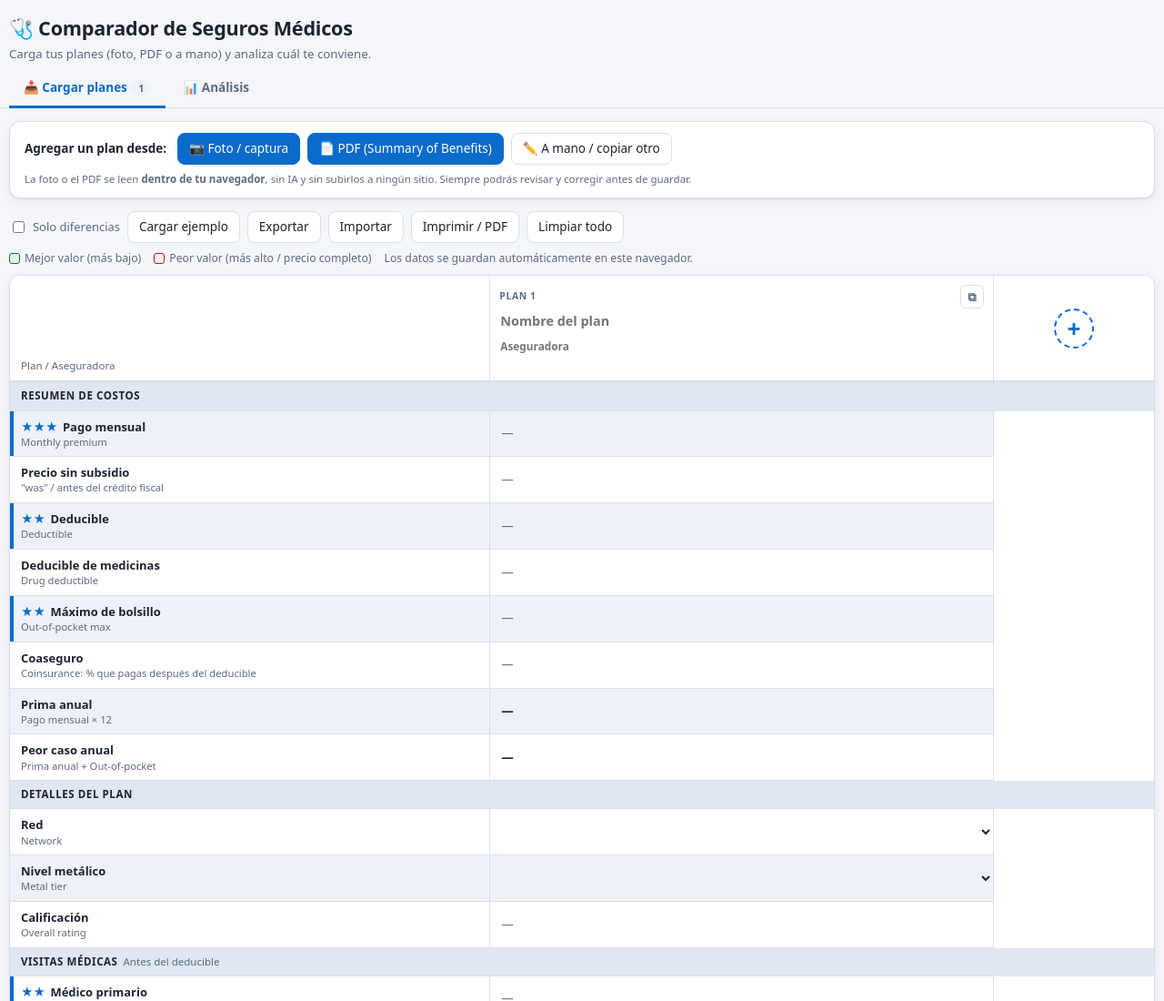
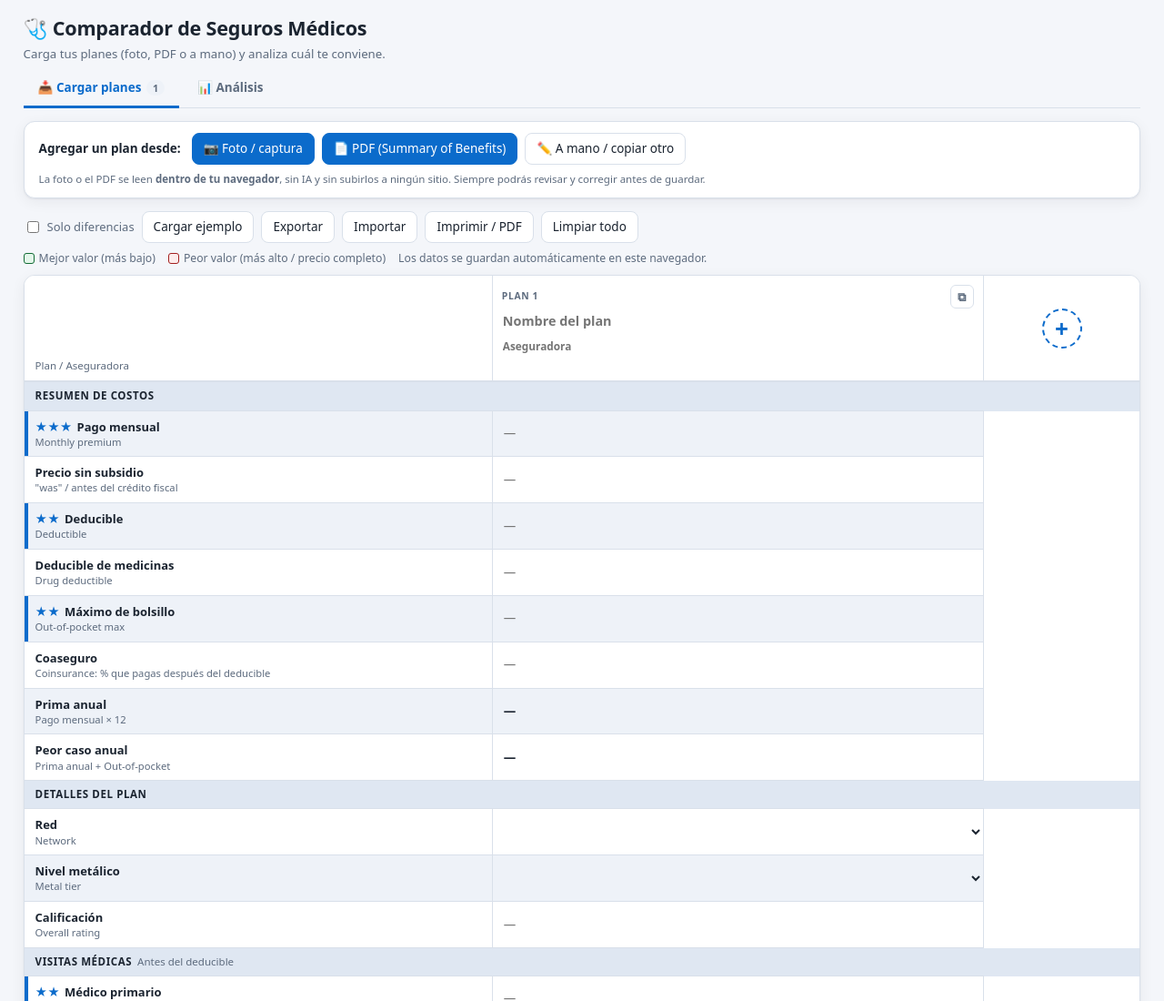
Before and after one commit to fnabelardo/insurance-compare, a plain HTML site: page index.html in a window 1280 px wide. Shown: the top 1100 px of the page at 91% size. Drawn offline with Linux system fonts and the light colour scheme.

Commit message:
Volver a dejar márgenes laterales (contenido centrado, máx. 1560px)
Co-Authored-By: Claude Opus 5.5 <noreply@anthropic.com>

```diff
--- a/index.html
+++ b/index.html
@@ -13,6 +13,7 @@
   --best-bg:#e3f6ea; --best-ink:#136c36; --worst-bg:#fdecec; --worst-ink:#a32020;
   --section:#dfe7f2; --shadow:0 1px 2px rgba(16,24,40,.06),0 4px 16px rgba(16,24,40,.06);
   --label-w:210px; --col-w:220px;
+  --page-max:1560px; --gutter:clamp(12px,2vw,32px);
 }
 @media (prefers-color-scheme: dark){
   :root:not([data-theme="light"]){
@@ -32,7 +33,7 @@
 html,body{margin:0}
 html{font-size:90%}
 body{background:var(--bg);color:var(--text);font:13.5px/1.4 system-ui,-apple-system,"Segoe UI",Roboto,Helvetica,Arial,sans-serif}
-header.top{margin:0;padding:16px 10px 8px;display:flex;flex-wrap:wrap;gap:12px;align-items:flex-end;justify-content:space-between}
+header.top{max-width:var(--page-max);margin:0 auto;padding:16px var(--gutter) 8px;display:flex;flex-wrap:wrap;gap:12px;align-items:flex-end;justify-content:space-between}
 h1{margin:0;font-size:1.5rem;letter-spacing:-.01em}
 .sub{margin:4px 0 0;color:var(--muted);font-size:.92rem}
 .toolbar{display:flex;flex-wrap:wrap;gap:8px;align-items:center}
@@ -41,12 +42,12 @@ button{font:inherit;cursor:pointer}
 .btn:hover{border-color:var(--accent)}
 .btn.primary{background:var(--accent);color:var(--accent-ink);border-color:var(--accent)}
 .toggle{display:flex;gap:6px;align-items:center;color:var(--muted);font-size:.9rem;user-select:none}
-.legend{margin:0;padding:0 10px 10px;display:flex;flex-wrap:wrap;gap:14px;color:var(--muted);font-size:.85rem}
+.legend{max-width:var(--page-max);margin:0 auto;padding:0 var(--gutter) 10px;display:flex;flex-wrap:wrap;gap:14px;color:var(--muted);font-size:.85rem}
 .chip{display:inline-block;width:12px;height:12px;border-radius:3px;vertical-align:-2px;margin-right:5px}
 .chip.best{background:var(--best-bg);border:1px solid var(--best-ink)}
 .chip.worst{background:var(--worst-bg);border:1px solid var(--worst-ink)}
 
-main{margin:0;padding:0 10px 40px}
+main{max-width:var(--page-max);margin:0 auto;padding:0 var(--gutter) 40px}
 .wrap{overflow-x:auto;background:var(--surface);border:1px solid var(--border);border-radius:12px;box-shadow:var(--shadow)}
 table{border-collapse:separate;border-spacing:0;min-width:100%}
 th,td{border-bottom:1px solid var(--border);padding:0;vertical-align:middle}
@@ -94,7 +95,7 @@ th.addhead{width:70px;min-width:70px;vertical-align:middle;text-align:center;pos
 .menu button{display:block;width:100%;text-align:left;border:0;background:transparent;color:var(--text);padding:8px 10px;border-radius:6px}
 .menu button:hover{background:var(--surface-2)}
 .menu hr{border:0;border-top:1px solid var(--border);margin:6px 0}
-footer{margin:0;padding:0 10px 30px;color:var(--muted);font-size:.8rem}
+footer{max-width:var(--page-max);margin:0 auto;padding:0 var(--gutter) 30px;color:var(--muted);font-size:.8rem}
 
 /* Celular: etiqueta + 2 planes caben exactamente en el ancho de la pantalla */
 @media (max-width:640px){
@@ -130,7 +131,7 @@ footer{margin:0;padding:0 10px 30px;color:var(--muted);font-size:.8rem}
   footer{padding:0 9px 20px;font-size:.7rem}
 }
 /* ---------- Pestañas y carga ---------- */
-.tabs{margin:0 0 14px;padding:0 10px;display:flex;gap:4px;border-bottom:1px solid var(--border)}
+.tabs{margin:0 max(var(--gutter), calc((100% - var(--page-max)) / 2 + var(--gutter))) 14px;padding:0;display:flex;gap:4px;border-bottom:1px solid var(--border)}
 .tabs button{border:0;background:transparent;color:var(--muted);padding:10px 16px;font-weight:600;border-bottom:3px solid transparent;margin-bottom:-1px}
 .tabs button:hover{color:var(--text)}
 .tabs button[aria-selected="true"]{color:var(--accent);border-bottom-color:var(--accent)}
@@ -156,7 +157,7 @@ footer{margin:0;padding:0 10px 30px;color:var(--muted);font-size:.8rem}
 .pv-actions select{font:inherit;color:var(--text);background:var(--surface-2);border:1px solid var(--border);border-radius:6px;padding:6px 8px;max-width:100%}
 .ptitle{margin:0;padding:14px 16px 10px;font-size:1.05rem}
 @media (max-width:640px){
-  .tabs{padding:0 8px;margin-bottom:10px}
+  .tabs{margin:0 8px 10px;padding:0}
   .tabs button{padding:9px 10px;font-size:.88rem;flex:1}
   .importer{padding:10px;border-radius:8px}
   .imp-title{width:100%}
```
